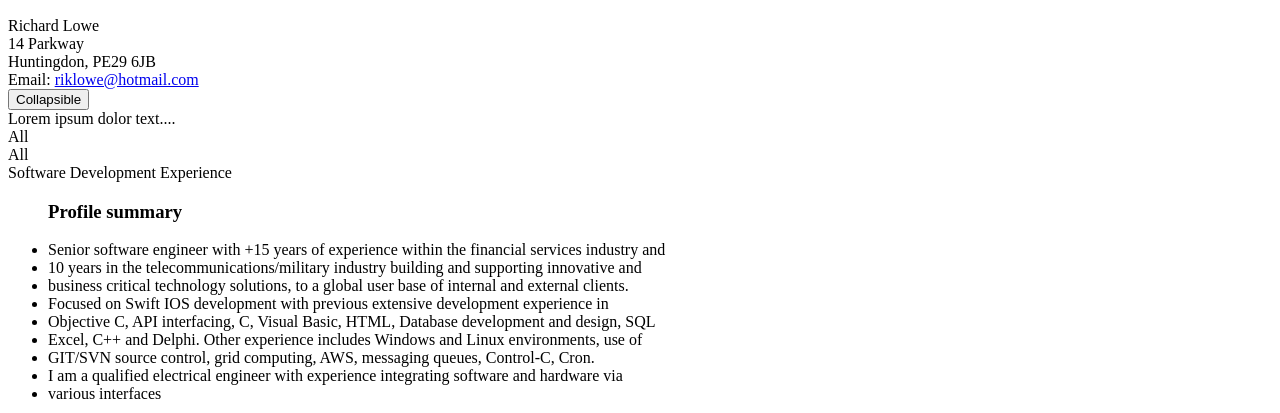
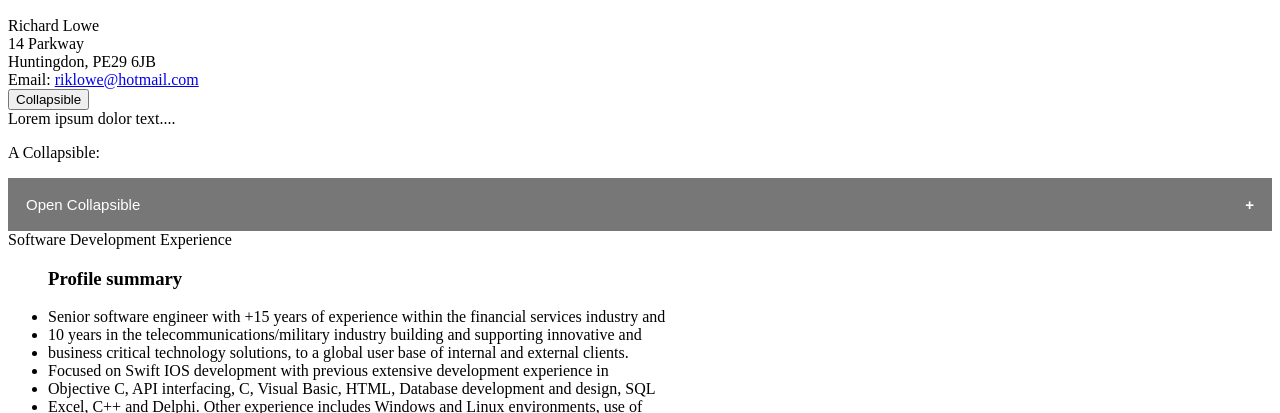
Before and after one commit to riklowe/riklowe-github.io, a plain HTML site: page resume.html in a window 1280 px wide. Shown: the part 372-785 px from the top of the page. Drawn offline with Linux system fonts and the light colour scheme.

Commit message:
Update resume.html

```diff
--- a/resume.html
+++ b/resume.html
@@ -4,6 +4,43 @@
 <head>
     <meta charset="utf-8" />
     <title></title>
+	<style>
+.collapsible {
+  background-color: #777;
+  color: white;
+  cursor: pointer;
+  padding: 18px;
+  width: 100%;
+  border: none;
+  text-align: left;
+  outline: none;
+  font-size: 15px;
+}
+
+.active, .collapsible:hover {
+  background-color: #555;
+}
+
+.collapsible:after {
+  content: '\002B';
+  color: white;
+  font-weight: bold;
+  float: right;
+  margin-left: 5px;
+}
+
+.active:after {
+  content: "\2212";
+}
+
+.content {
+  padding: 0 18px;
+  max-height: 0;
+  overflow: hidden;
+  transition: max-height 0.2s ease-out;
+  background-color: #f1f1f1;
+}
+</style>
 </head>
 <body>
     <div id="container">
@@ -53,10 +90,11 @@
 			Lorem ipsum dolor text....
 		</div>
 
-            <div id="buttons">
-                <div id="expandall">All</div>
-                <div id="collapseall">All</div>
-            </div>
+<p>A Collapsible:</p>
+<button class="collapsible">Open Collapsible</button>
+<div class="content">
+  <p>Lorem ipsum dolor sit amet, consectetur adipisicing elit, sed do eiusmod tempor incididunt ut labore et dolore magna aliqua. Ut enim ad minim veniam, quis nostrud exercitation ullamco laboris nisi ut aliquip ex ea commodo consequat.</p>
+</div>
 		<section class="hideable">
                 <header>Software Development Experience</header>
                 <div>
```
